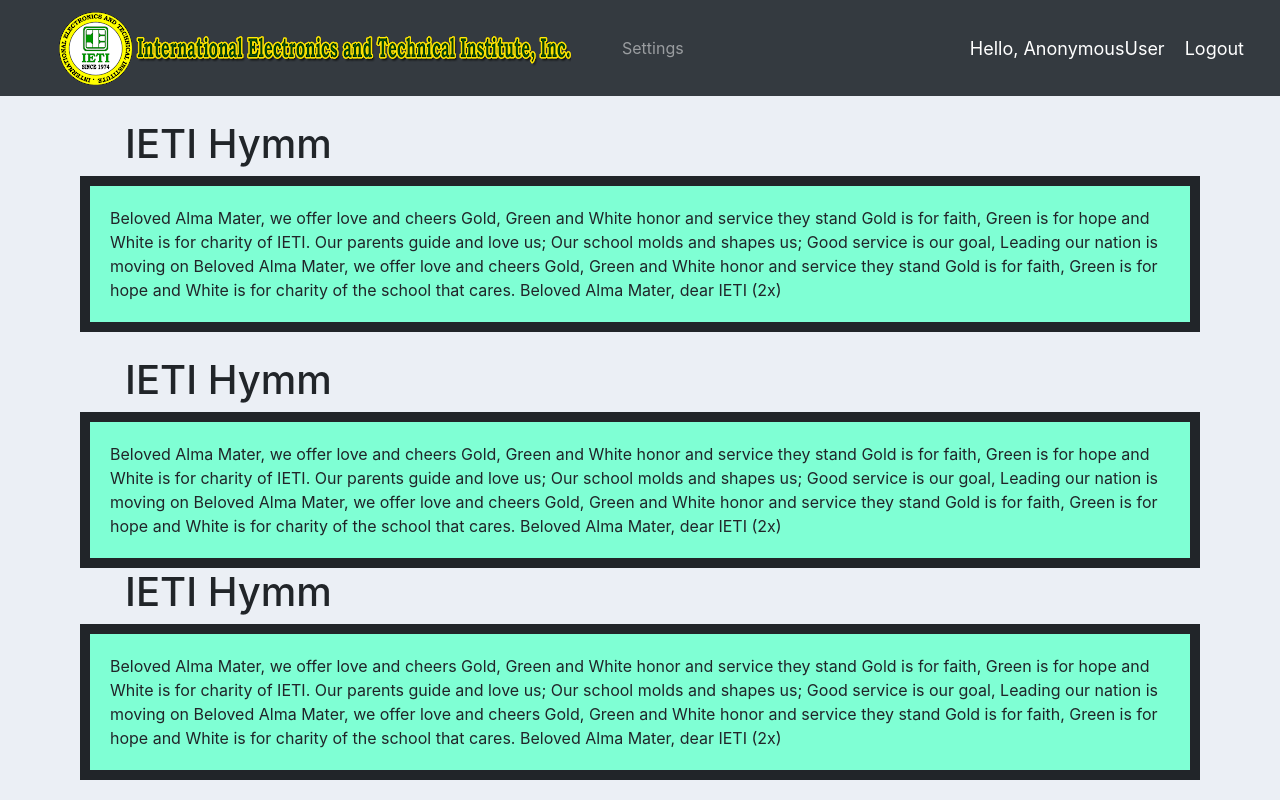
After one commit to nnoche123/ieti, a Django app: template accounts/templates/accounts/student.html in a window 1280 px wide. The commit adds this page. Run offline with Django 3.2, Linux system fonts and the light colour scheme; the template is opened without the code that fills it, so the values that code supplies are empty; some libraries are stand-ins or nearby versions.

```diff
--- a/accounts/templates/accounts/main.html
+++ b/accounts/templates/accounts/main.html
@@ -18,8 +18,6 @@
 
 	{% endblock %}
     </div>
-	<hr>
-	<h5>Our footer</h5>
 
 </body>
 
--- a/accounts/templates/accounts/navbar.html
+++ b/accounts/templates/accounts/navbar.html
@@ -10,7 +10,7 @@
 </style>
 
 <nav class="navbar navbar-expand-lg navbar-dark bg-dark">
- <img src="{% static 'images/logo.png' %}">
+ <img src="{% static 'images/two.png' %}">
   <button class="navbar-toggler" type="button" data-toggle="collapse" data-target="#navbarNav" aria-controls="navbarNav" aria-expanded="false" aria-label="Toggle navigation">
     <span class="navbar-toggler-icon"></span>
   </button>
--- /dev/null
+++ b/accounts/templates/accounts/student.html
@@ -0,0 +1,75 @@
+{%  extends 'accounts/main.html' %}
+
+{% block content %}
+<style>
+	p{
+		border: solid 10px;
+		padding: 20px;
+		width: 70rem;
+		margin: auto;
+		background-color: aquamarine;
+	}
+	h1{
+		margin-left: 110px;
+	}
+	</style>
+<br>
+<h1>IETI Hymm</h1>
+<p>
+
+	Beloved Alma Mater, we offer love and cheers
+	Gold, Green and White honor and service they stand
+	Gold is for faith, Green is for hope and White is for charity of IETI.
+
+	Our parents guide and love us;
+	Our school molds and shapes us;
+	Good service is our goal,
+	Leading our nation is moving on
+
+	Beloved Alma Mater, we offer love and cheers
+	Gold, Green and White honor and service they stand
+	Gold is for faith, Green is for hope and White is for charity of the school that cares.
+
+	Beloved Alma Mater, dear IETI (2x)
+	</p>
+<br>
+<h1>IETI Hymm</h1>
+	<p>
+
+		Beloved Alma Mater, we offer love and cheers
+		Gold, Green and White honor and service they stand
+		Gold is for faith, Green is for hope and White is for charity of IETI.
+
+		Our parents guide and love us;
+		Our school molds and shapes us;
+		Good service is our goal,
+		Leading our nation is moving on
+
+		Beloved Alma Mater, we offer love and cheers
+		Gold, Green and White honor and service they stand
+		Gold is for faith, Green is for hope and White is for charity of the school that cares.
+
+		Beloved Alma Mater, dear IETI (2x)
+		</p>
+<h1>IETI Hymm</h1>
+	<p>
+
+		Beloved Alma Mater, we offer love and cheers
+		Gold, Green and White honor and service they stand
+		Gold is for faith, Green is for hope and White is for charity of IETI.
+
+		Our parents guide and love us;
+		Our school molds and shapes us;
+		Good service is our goal,
+		Leading our nation is moving on
+
+		Beloved Alma Mater, we offer love and cheers
+		Gold, Green and White honor and service they stand
+		Gold is for faith, Green is for hope and White is for charity of the school that cares.
+
+		Beloved Alma Mater, dear IETI (2x)
+		</p>
+
+
+
+{% endblock %}
```
Also changed, not shown: accounts/templates/accounts/dashboard.html (deleted, +0 -67 lines), accounts/views.py (+4 -12 lines), db.sqlite3 (deleted), static/images/87852297_1448970035285925_7021945631136546816_n.png (added), static/images/logo.png (deleted), static/images/one.png (added), static/images/two.png (added), users/migrations/0002_auto_20200303_0928.py (added), users/migrations/0003_auto_20200303_0932.py (added), users/migrations/0004_auto_20200303_0935.py (added), 1 other file.
